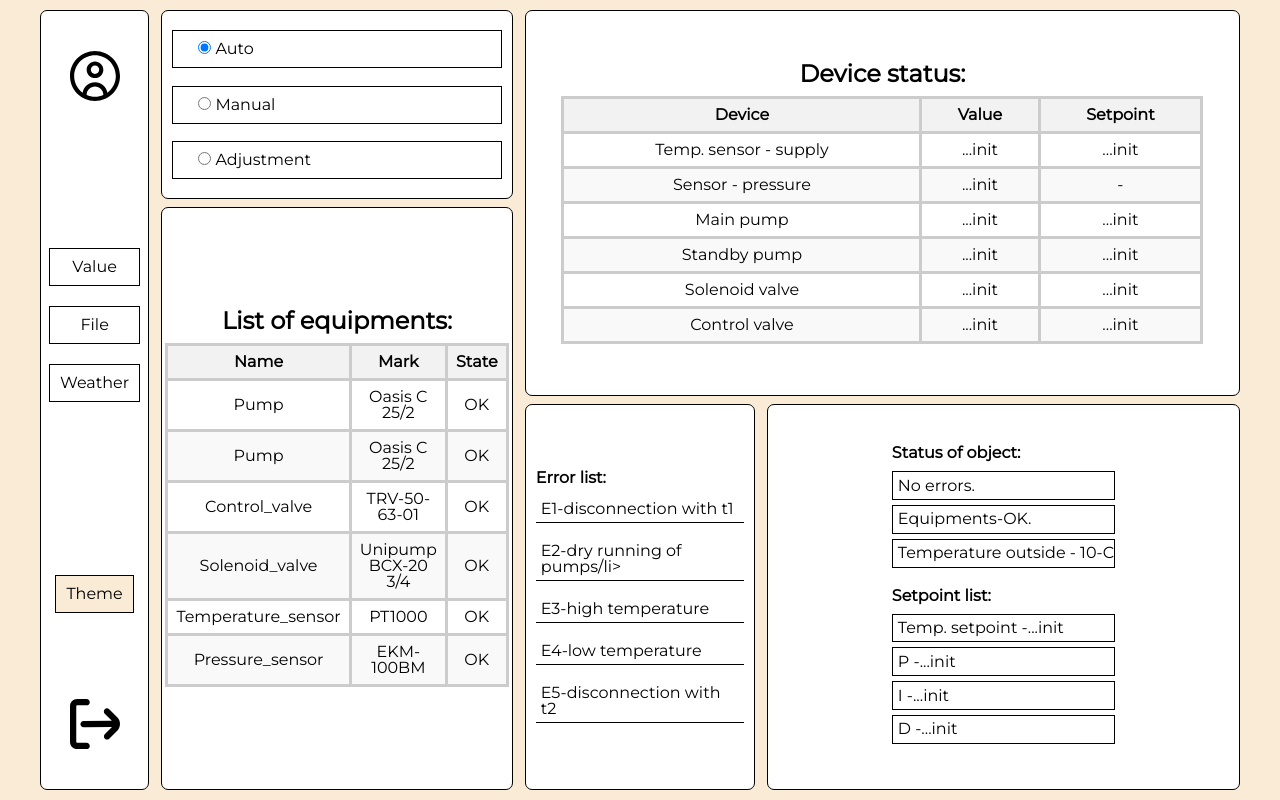
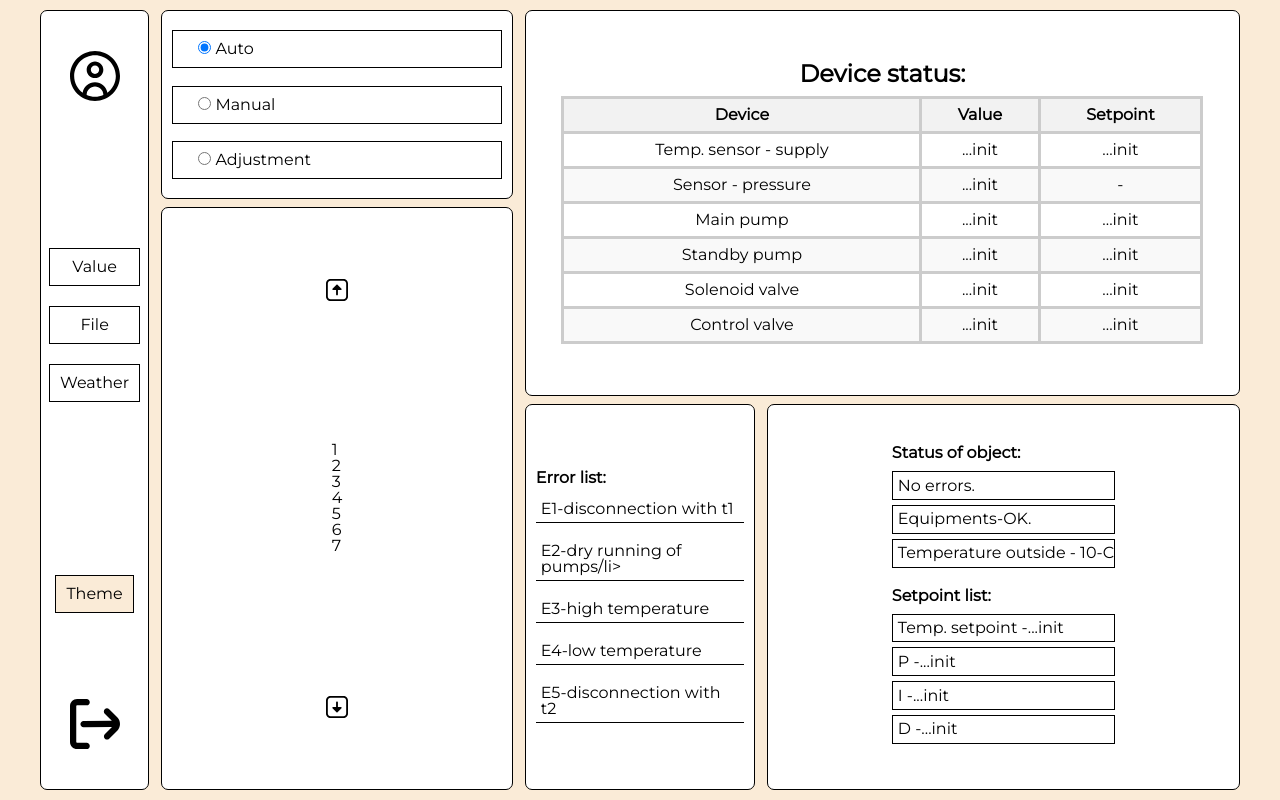
Before and after one commit to Sparkisss/Pluggin_Download, a website built with webpack: page src/index.html in a window 1280 px wide. Both pictures are taken after a click on the item "Weather". Built offline with nearby package versions, Linux system fonts and the light colour scheme; no server answers; data requests are answered from the project's data file; files whose address does not match are found by name.

Commit message:
26-03-24

```diff
--- a/src/index.html
+++ b/src/index.html
@@ -40,9 +40,6 @@
                         <input type="radio" id="adjustment" name="mode" value="adjustment">
                         <label for="adjustment">Adjustment</label>
                     </div>
-
-
-
                 </article>
 
                 <article class="equipment">
@@ -101,7 +98,6 @@
                                 <td class="value">...init</td>
                                 <td class="setpoint">...init</td>
                             </tr>
-
                         </tbody>
                     </table>
                 </article>
@@ -151,7 +147,8 @@
                         </div>
                     </div>
                 </article>
-
+                <img src="/src/img/icon/arrow-up.svg" alt="Arrow ups" style="display: none;">
+                <img src="/src/img/icon/arrow-down.svg" alt="Arrow ups" style="display: none;">
             </main>
         </div>
     </div>
--- /dev/null
+++ b/src/modules/APIweather.ts
@@ -0,0 +1,12 @@
+const apiKey = 'c3ce5c27c2eab8287f2be14870b310cb'
+
+const apiUrl =
+    `https://api.openweathermap.org/data/2.5/weather?units=metric&q=brest&appid=${apiKey}`
+
+async function checkWeather() {
+    const response = await fetch(apiUrl)
+    const data = await response.json()
+    console.log(data)
+}
+
+checkWeather()
--- a/src/modules/getDataBySerialport.ts
+++ b/src/modules/getDataBySerialport.ts
@@ -37,9 +37,8 @@ function processData(receivedData: string): void {
         console.log('Ошибка: Некорректное количество данных' + newData.length)
     }
 }
-
+// отображение данных на экране
 function renderValue(element:number, value:number, selector:any) {
-
     if (value === 0 || value === 1) {
         selector[element].innerHTML = `${data[value]}&#8451`
     }else if (value >= 2 && value <=5) {
@@ -52,7 +51,7 @@ function renderValue(element:number, value:number, selector:any) {
         selector[element].innerHTML = `${data[value]}&#37`
     }else selector[element].innerHTML = `${data[value]}`
 }
-
+//получаем данные
 socket.on('data', (data) => {
     processData(data)
 });
--- /dev/null
+++ b/src/modules/listenerSidebarButton.ts
@@ -0,0 +1,14 @@
+import {chancheInnerEquipment} from './weatherSlide';
+
+document.addEventListener("DOMContentLoaded", () => {
+    const btnList = document.querySelector('.sidebar') as HTMLElement
+
+    btnList.addEventListener('click', (e) => {
+        const target = e.target as HTMLElement
+        if (target.textContent === 'Value') {
+            console.log('Value')
+        } else if (target.textContent === 'Weather') {
+            chancheInnerEquipment()
+        }
+    })
+});
--- a/src/modules/postData.ts
+++ b/src/modules/postData.ts
@@ -4,7 +4,7 @@ interface Equipment {
     Mark: string;
     State: string;
 }
-
+//получаем данные с сервера и отбражаем их на странице
 function fetchDataFromServer() {
     // отправка get запроса на сервер
     fetch("http://localhost:3000/Equipment")
@@ -15,7 +15,7 @@ function fetchDataFromServer() {
         })
         .catch(error => console.error('data response error'))
 }
-
+// лтлбражение данных нп странице
 function updatePageWithData(data: Equipment[]) {
     const test = document.querySelector('.listOfEquipments')
     data.forEach((item) => {
--- a/src/modules/sendingData.ts
+++ b/src/modules/sendingData.ts
@@ -34,9 +34,10 @@ document.addEventListener("DOMContentLoaded", () => {
         count = 0
         // Отправляем команды на сервер
         coreCommands.forEach((command) => {
-            socket.emit('LED_CONTROL', command)
+            if (typeof command.value === 'number' && command.value < 0) command.value = 0
+            if (typeof command.value === 'number' && command.value > 0) socket.emit('LED_CONTROL', command)
+            command.value = 0
         });
-
     })
     // функция рендер
     function render(selector: HTMLSpanElement, sign: string, index: number) {
@@ -45,7 +46,6 @@ document.addEventListener("DOMContentLoaded", () => {
             else if (typeof value === 'number' && value > 100) value = 100
 
             selector.innerHTML = `${value.toString()}${sign}`
-            console.log(count)
             coreCommands.forEach((command, i) => {
                 if (i === index + 3 && i === 3) {
                     command.value = value
@@ -104,7 +104,6 @@ document.addEventListener("DOMContentLoaded", () => {
     })
     // Пишем функции для режимов работы устройства
     function auto() {
-        coreCommands[5].value = 11
         sendButton.style.display = 'none'
         pickStyle(false, setpoint)
         pickStyle(false, adjustmentSetpoint)
--- /dev/null
+++ b/src/modules/weatherSlide.ts
@@ -0,0 +1,48 @@
+const articleEquipment = document.querySelector('.equipment') as HTMLElement
+const container = document.createElement('div')
+let sliderNumber: number = 0
+//создаем элементы для отображения дней недели и стрелки для управления
+export function chancheInnerEquipment() {
+    const arrowUp = document.createElement('img')
+    const arrowDown = document.createElement('img')
+
+    arrowUp.src = "/assets/arrow-up.svg"
+    arrowUp.alt = 'up'
+    arrowUp.classList.add('image')
+
+    arrowDown.src = "/assets/arrow-down.svg"
+    arrowDown.alt = 'down'
+    arrowDown.classList.add('image')
+
+    if(articleEquipment) {
+        articleEquipment.innerHTML = ''
+        articleEquipment.appendChild(arrowUp)
+        articleEquipment.appendChild(container)
+        addDate(container, 0)
+        articleEquipment.appendChild(arrowDown)
+    }
+}
+//отрисовка новых элементов слайда и удаление старых
+function addDate(selector: Element, num: number) {
+    selector.innerHTML = ''
+
+    const divs: HTMLDivElement[] = []
+    for (let i = num; i < 7 + num; i++) {
+        divs[i] = document.createElement('div')
+        divs[i].textContent = `${i + 1}`
+        selector.appendChild(divs[i])
+    }
+}
+//логика отображения элементов
+articleEquipment.addEventListener('click', (e) => {
+    const target = e.target as HTMLImageElement
+
+    if (target.alt === 'up') {
+        sliderNumber += 7
+        addDate(container, sliderNumber)
+    }
+    if (target.alt === 'down') {
+        sliderNumber -= 7
+        addDate(container, sliderNumber)
+    }
+})
--- a/src/style/style.scss
+++ b/src/style/style.scss
@@ -48,6 +48,14 @@
                     cursor: pointer;
                     &:last-child {
                         margin-bottom: 0px;
+                    }
+                    &:hover {
+                        box-shadow: 2px 3px 3px 3px #000;
+                        background-color: #c0e7d7;
+                    }
+                    &:active {
+                        box-shadow: 0 0 0 0 #000;
+                        background-color: #fff;
                     }
                 }
             }
@@ -149,6 +157,7 @@
                         display: none;
                         position: absolute;
                         height: 100%;
+                        cursor: pointer;
                         transition: all .3s;
                         &:hover {
                             box-shadow: 0 0 0 2px #000;
@@ -183,13 +192,18 @@ h2 {
     color: #333;
     background: #c0c0e7;
 }
-
 .change {
     background-color:#c0e7d7;
     transition: all .3s;
+    cursor: pointer;
     &:hover {
         box-shadow: 3px 3px 3px #000;
-        cursor: pointer;
         font-weight: 900;
     }
 }
+
+// другие стили для отрисовки динамических изменений
+.image{
+    height: 22px;
+    width: 22px;
+}
```
Also changed, not shown: src/index.ts (+5 -3 lines), src/img/icon/arrow-down.svg (added), src/img/icon/arrow-up.svg (added).
